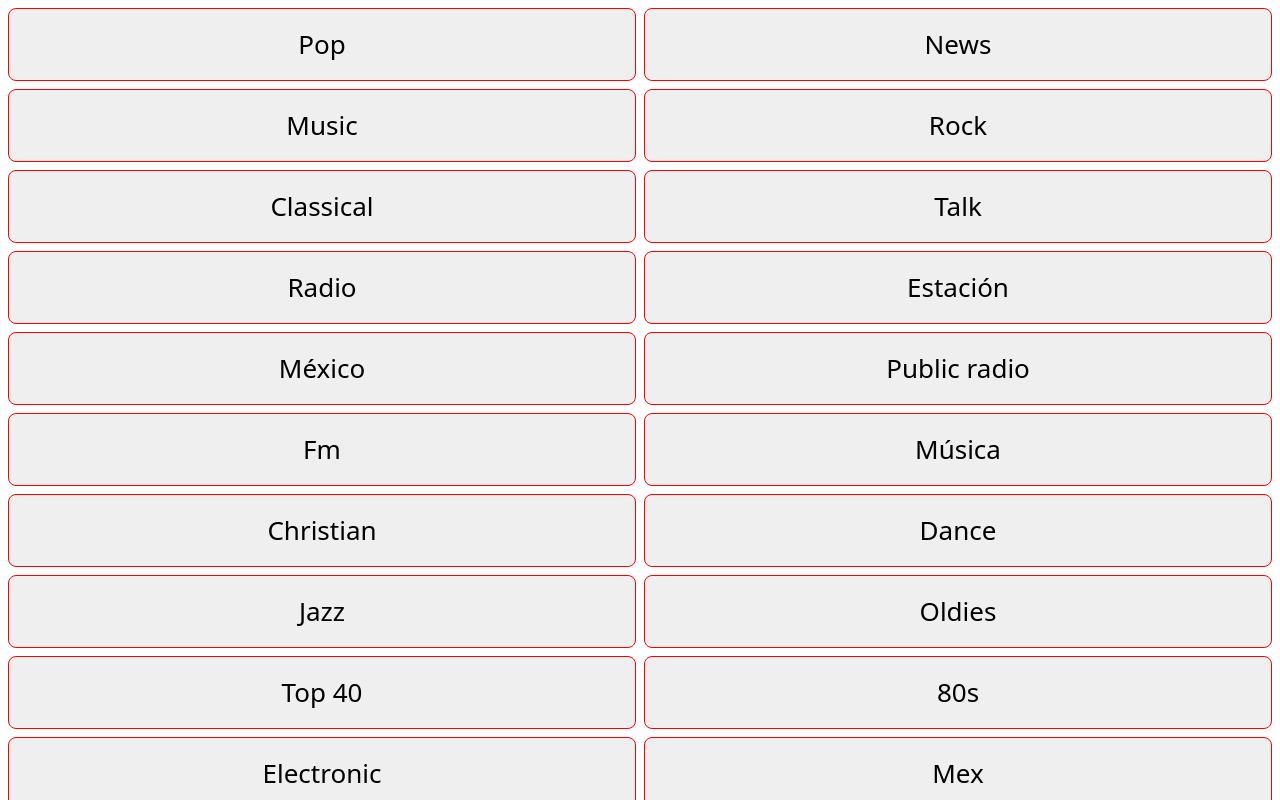
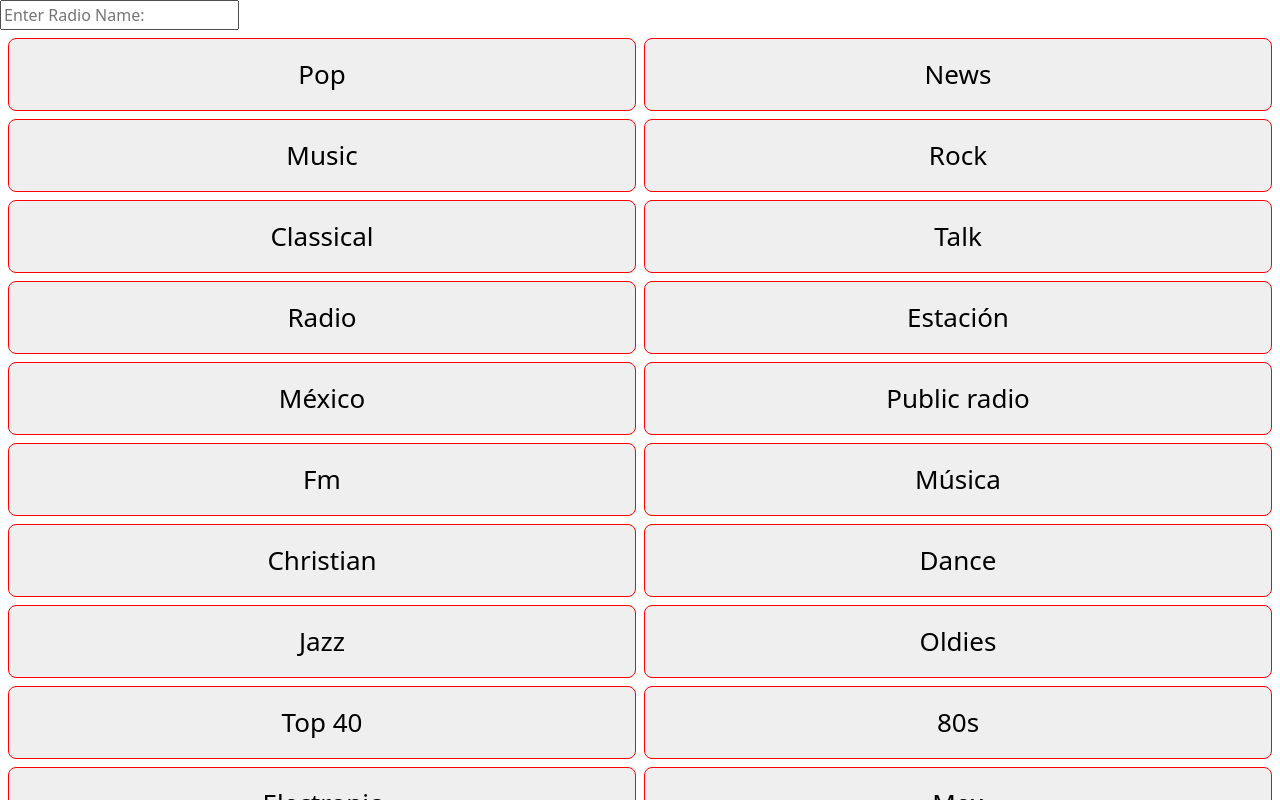
Before and after one commit to NurMusik/NurMusik, a React (Vite) app: page / in a window 1280 px wide. Shown: the top 800 px of the page. Built offline with nearby package versions, Linux system fonts and the light colour scheme.

Commit message:
adding a search bar

```diff
--- a/src/components/Home/Home.jsx
+++ b/src/components/Home/Home.jsx
@@ -2,6 +2,7 @@ import { RadioBrowserApi } from "radio-browser-api";
 import { useEffect, useState } from "react";
 import { tags } from "../../utilities/constants";
 import SuggestionCard from "../SuggestionCards/SuggestionCards";
+import SearchBar from "../SearchBar/SearchBar"
 import { useNavigate } from 'react-router-dom';
 import "./Home.css";
 
@@ -13,14 +14,17 @@ const Home = () => {
     });
 
   return (
+    <>
+      <SearchBar></SearchBar>
       <div className="genre-cards-container">
         {tags.map((genre, idx) => (
           <button key={idx} className="genre-card" onClick={()=>goToPosts(genre)}>
             {genre.at(0).toUpperCase() + genre.slice(1)}
           </button>
+
         ))}
-
       </div>
+    </>
   );
 };
 export default Home;
--- /dev/null
+++ b/src/components/SearchBar/SearchBar.jsx
@@ -0,0 +1,17 @@
+
+const SearchBar = () => {
+    const handleKeyDown = event => {
+        if (event.key == "Enter") {
+            console.log();
+        }
+        console.log('User pressed: ', event.key);
+    };
+
+    return (
+        <div>
+            <input type="search" placeholder="Enter Radio Name:" onKeyDown={handleKeyDown}></input>
+        </div>
+    );
+}
+
+export default SearchBar;
```
Lines whose indentation alone changed are shown as unchanged.
